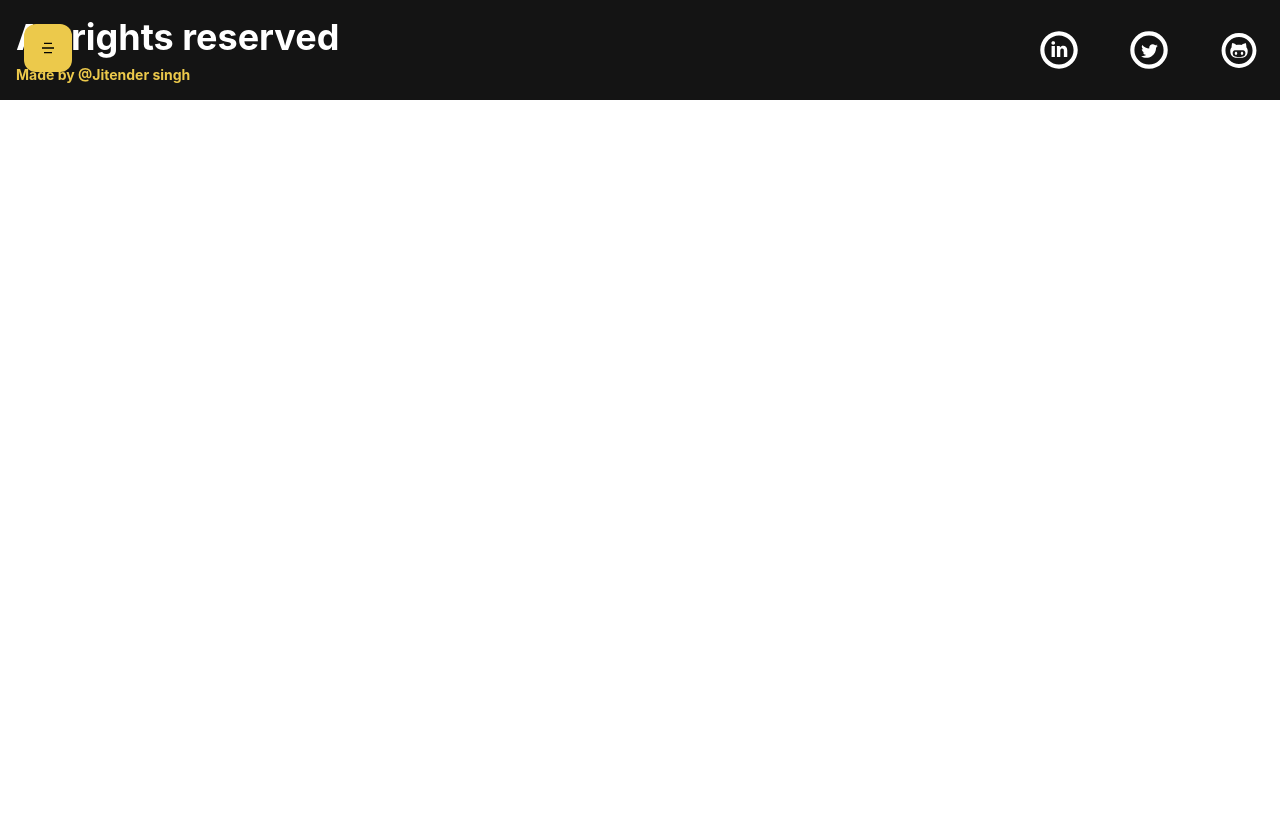
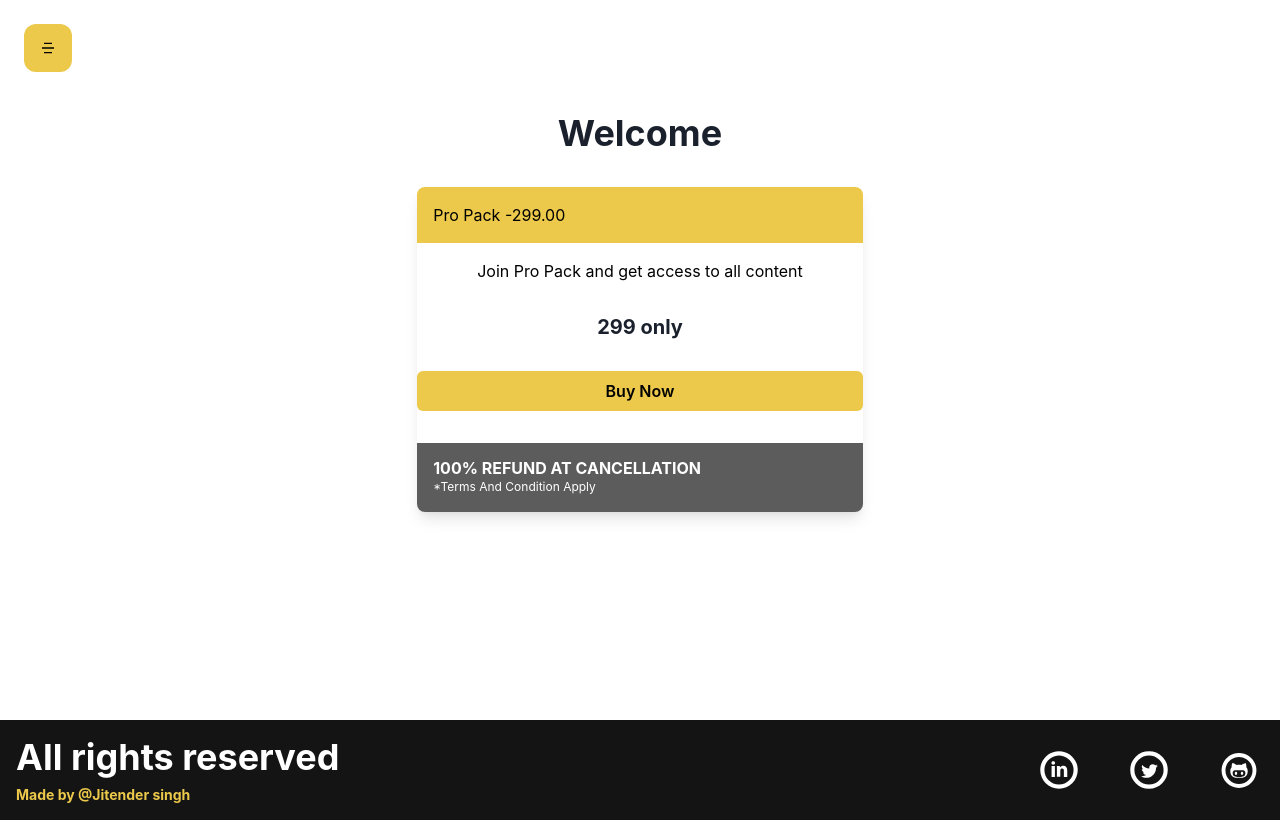
Before and after one commit to jitender1222/VideoStreamingPlatform, a React (Create React App) app in the folder frontend/: page /subscribe in a window 1280 px wide. Built offline with nearby package versions, Linux system fonts and the light colour scheme.

Commit message:
added payment fail success and not found page

```diff
--- a/frontend/src/App.js
+++ b/frontend/src/App.js
@@ -11,6 +11,10 @@
 import Contact from "./component/Contact/Contact";
 import Request from "./component/Contact/Request";
 import About from "./component/About/About";
+import Subscribe from "./component/Layout/Payment/Subscribe";
+import PaymentSuccess from "./component/Layout/Payment/PaymentSuccess";
+import PaymentFail from "./component/Layout/Payment/PaymentFail";
+import NotFound from "./component/Layout/NotFound/NotFound";
 
 function App() {
   return (
@@ -26,6 +30,10 @@
         <Route path="/forgetPassword" element={<ForgetPassword />} />
         <Route path="/resetPassword/:token" element={<ResetPassword />} />
         <Route path="/contact" element={<Contact />} />
+        <Route path="/subscribe" element={<Subscribe />} />
+        <Route path="*" element={<NotFound />} />
+        <Route path="/paymentsuccess" element={<PaymentSuccess />} />
+        <Route path="/paymentfail" element={<PaymentFail />} />
       </Routes>
       <Footer />
     </BrowserRouter>
--- a/frontend/src/component/Auth/Register.jsx
+++ b/frontend/src/component/Auth/Register.jsx
@@ -31,6 +31,8 @@
   const [password, setPassword] = useState();
   const [imagePrev, setImagePrev] = useState();
   const [image, setImage] = useState();
+
+  console.log(image);
 
   const changeImageHandler = (e) => {
     const file = e.target.files[0];
--- /dev/null
+++ b/frontend/src/component/Layout/NotFound/NotFound.jsx
@@ -0,0 +1,20 @@
+import { Button, Container, Heading, VStack } from "@chakra-ui/react";
+import React from "react";
+import { RiErrorWarningFill } from "react-icons/ri";
+import { Link } from "react-router-dom";
+
+const NotFound = () => (
+  <Container h={"90vh"}>
+    <VStack justifyContent={"center"} h={"full"} spacing={"4"}>
+      <Heading children="Page Not found" my={"8"} />
+      <RiErrorWarningFill size={"5rem"} />
+      <Link to={"/"}>
+        <Button variant={"ghost"} colorScheme="yellow">
+          Go to Home
+        </Button>
+      </Link>
+    </VStack>
+  </Container>
+);
+
+export default NotFound;
--- /dev/null
+++ b/frontend/src/component/Layout/Payment/PaymentFail.jsx
@@ -0,0 +1,20 @@
+import { Button, Container, Heading, VStack } from "@chakra-ui/react";
+import React from "react";
+import { RiErrorWarningFill } from "react-icons/ri";
+import { Link } from "react-router-dom";
+
+const NotFound = () => (
+  <Container h={"90vh"}>
+    <VStack justifyContent={"center"} h={"full"} spacing={"4"}>
+      <Heading textTransform={"uppercase"} children="Payment Failed" my={"8"} />
+      <RiErrorWarningFill size={"5rem"} />
+      <Link to={"/subscribe"}>
+        <Button variant={"ghost"} colorScheme="yellow">
+          Try Again
+        </Button>
+      </Link>
+    </VStack>
+  </Container>
+);
+
+export default NotFound;
--- /dev/null
+++ b/frontend/src/component/Layout/Payment/PaymentSuccess.jsx
@@ -0,0 +1,49 @@
+import {
+  Box,
+  Button,
+  Container,
+  Heading,
+  Text,
+  VStack,
+} from "@chakra-ui/react";
+import React from "react";
+import { RiCheckboxCircleFill } from "react-icons/ri";
+import { Link } from "react-router-dom";
+
+const PaymentSuccess = () => {
+  return (
+    <Container h={"90vh"} p={"20"}>
+      <Heading children="You have a Pro Pack" my={"8"} textAlign={"center"} />
+      <VStack
+        boxShadow={"lg"}
+        textAlign={"center"}
+        alignItems={"stretch"}
+        borderRadius={"lg"}
+        spacing={"0"}
+      >
+        <Box bg={"yellow.400"} p={"4"} css={{ borderRadius: "8px 8px 0 0" }}>
+          <Text color={"black"} children={"Payment Success"} />
+        </Box>
+        <Box>
+          <VStack textAlign={"center"} px={"8"} mt={"4"} spacing={"8"}>
+            <Text color={"black"}>
+              Congratulations you are a pro member. You have an access to all
+              the premium content.
+            </Text>
+            <Heading size={"4xl"} children={<RiCheckboxCircleFill />} />
+          </VStack>
+        </Box>
+        <Link to={"/profile"}>
+          <Button variant={"ghost"} colorScheme="yellow">
+            Go to Profile
+          </Button>
+        </Link>
+        <Heading p={"4"} size={"xs"}>
+          Reference:wkdcbwdkcwbk
+        </Heading>
+      </VStack>
+    </Container>
+  );
+};
+
+export default PaymentSuccess;
--- /dev/null
+++ b/frontend/src/component/Layout/Payment/Subscribe.jsx
@@ -0,0 +1,57 @@
+import {
+  Box,
+  Button,
+  Container,
+  Heading,
+  Text,
+  VStack,
+} from "@chakra-ui/react";
+import React from "react";
+
+const Subscribe = () => {
+  return (
+    <Container h={"90vh"} p={"20"}>
+      <Heading children="Welcome" my={"8"} textAlign={"center"} />
+      <VStack
+        boxShadow={"lg"}
+        alignItems={"stretch"}
+        borderRadius={"lg"}
+        spacing={"0"}
+      >
+        <Box bg={"yellow.400"} p={"4"} css={{ borderRadius: "8px 8px 0 0" }}>
+          <Text color={"black"} children={"Pro Pack -299.00"} />
+        </Box>
+        <Box>
+          <VStack textAlign={"center"} px={"8"} mt={"4"} spacing={"8"}>
+            <Text color={"black"}>
+              Join Pro Pack and get access to all content
+            </Text>
+            <Heading size={"md"} children={"299 only"} />
+          </VStack>
+          <Button my={"8"} w={"full"} colorScheme="yellow">
+            Buy Now
+          </Button>
+        </Box>
+        <Box
+          bg={"blackAlpha.700"}
+          p={"4"}
+          css={{ borderRadius: "0 0 8px 8px" }}
+        >
+          <Heading
+            size={"sm"}
+            textTransform={"uppercase"}
+            children={"100% refund at cancellation"}
+            color={"white"}
+          />
+          <Text
+            fontSize={"xs"}
+            color={"white"}
+            children="*Terms And Condition Apply"
+          />
+        </Box>
+      </VStack>
+    </Container>
+  );
+};
+
+export default Subscribe;
```
